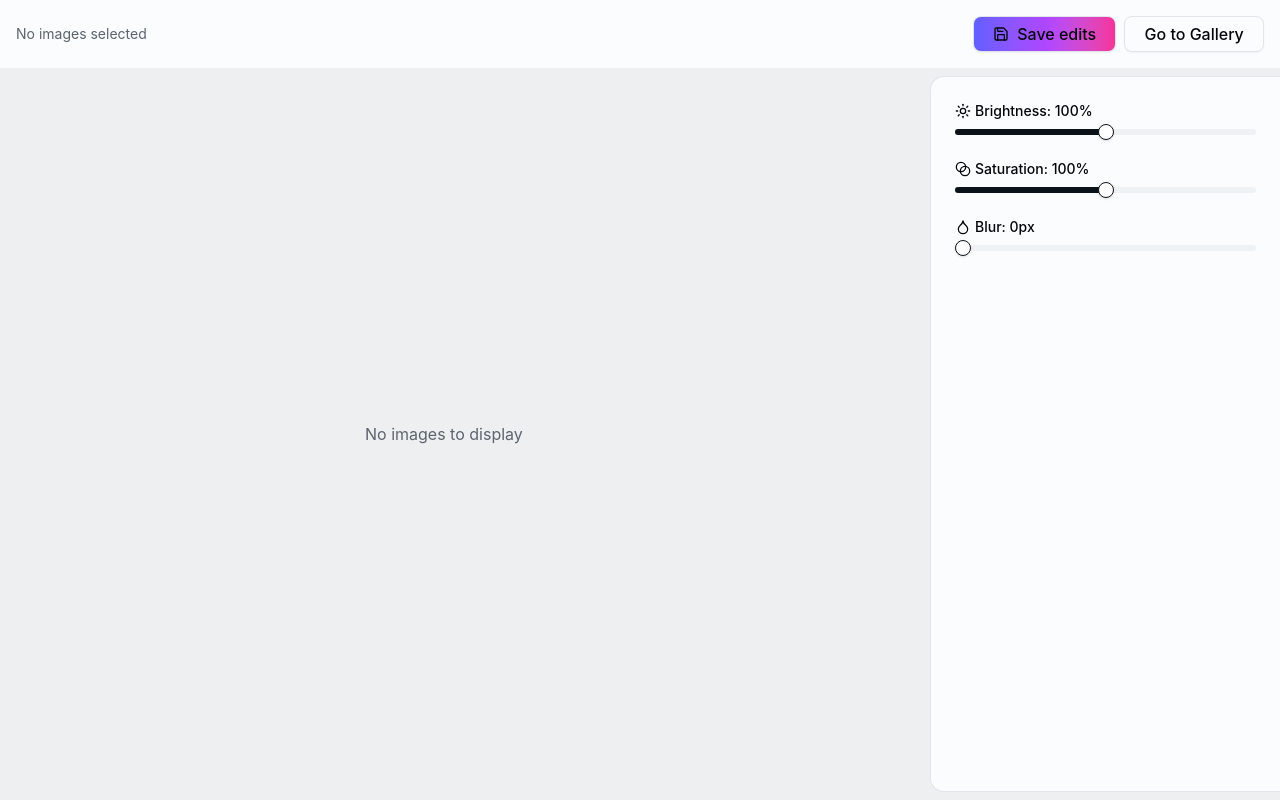
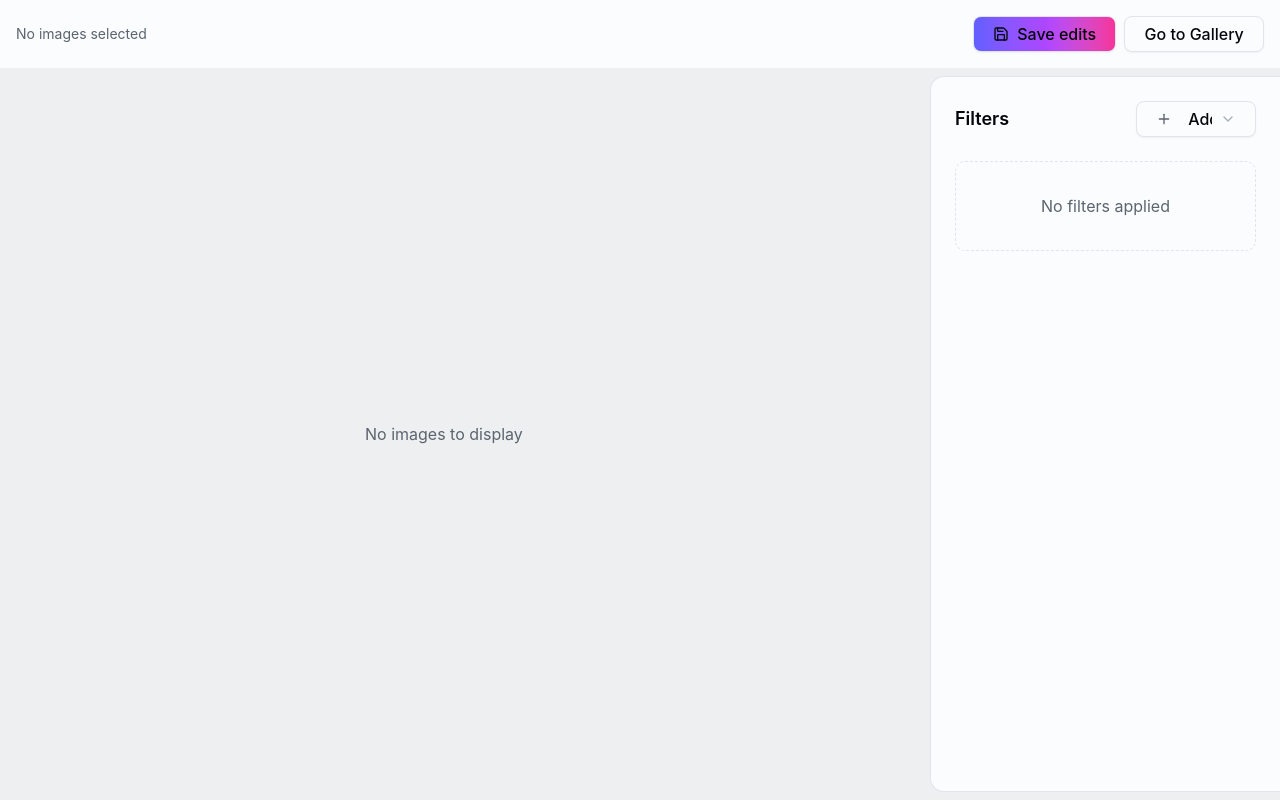
Before and after one commit to VxTi/umain-picksy, a React (Vite) app: page /edit in a window 1280 px wide. Built offline with nearby package versions, Linux system fonts and the light colour scheme.

Commit message:
feat: refactor photo configuration to support multiple filter options

```diff
--- a/src/backend/commands.ts
+++ b/src/backend/commands.ts
@@ -11,7 +11,7 @@ const EmptySchema = Schema.NullOr(Schema.Struct({}));
 
 const SavePhotoConfigArgsSchema = Schema.Struct({
 	id: Schema.String,
-	config: PhotoConfig,
+	config: Schema.String,
 });
 
 const AddPhotosFromFolderArgsSchema = EmptySchema;
--- a/src/backend/schemas.ts
+++ b/src/backend/schemas.ts
@@ -1,10 +1,47 @@
 import { Schema } from "effect";
 
-export const PhotoConfig = Schema.Struct({
-	brightness: Schema.optional(Schema.Number),
-	saturation: Schema.optional(Schema.Number),
-	blur: Schema.optional(Schema.Number),
-});
+export const FilterOption = Schema.Union(
+	Schema.Struct({
+		type: Schema.Literal("brightness"),
+		value: Schema.Number,
+	}),
+	Schema.Struct({
+		type: Schema.Literal("saturate"),
+		value: Schema.Number,
+	}),
+	Schema.Struct({
+		type: Schema.Literal("blur"),
+		value: Schema.Number,
+	}),
+	Schema.Struct({
+		type: Schema.Literal("contrast"),
+		value: Schema.Number,
+	}),
+	Schema.Struct({
+		type: Schema.Literal("sepia"),
+		value: Schema.Number,
+	}),
+	Schema.Struct({
+		type: Schema.Literal("grayscale"),
+		value: Schema.Number,
+	}),
+	Schema.Struct({
+		type: Schema.Literal("hue-rotate"),
+		value: Schema.Number,
+	}),
+	Schema.Struct({
+		type: Schema.Literal("invert"),
+		value: Schema.Number,
+	}),
+	Schema.Struct({
+		type: Schema.Literal("opacity"),
+		value: Schema.Number,
+	}),
+);
+
+export type FilterOption = Schema.Schema.Type<typeof FilterOption>;
+
+export const PhotoConfig = Schema.Array(FilterOption);
 
 export const PhotoSchema = Schema.Struct({
 	base64: Schema.String,
--- a/src/components/photo-editor-sidebar.tsx
+++ b/src/components/photo-editor-sidebar.tsx
@@ -1,70 +1,259 @@
 import { Slider } from "@/components/ui/slider";
-import { BlendIcon, DropletIcon, SunIcon } from "lucide-react";
+import {
+	BlendIcon,
+	DropletIcon,
+	SunIcon,
+	Trash2Icon,
+	GripVerticalIcon,
+	PlusIcon,
+	ContrastIcon,
+	SparklesIcon,
+	MonitorIcon,
+	RotateCwIcon,
+	LayersIcon,
+	EyeOffIcon,
+} from "lucide-react";
+import { FilterOption, PhotoConfig } from "@/backend/schemas";
+import { Button } from "@/components/ui/button";
+import {
+	Select,
+	SelectContent,
+	SelectItem,
+	SelectTrigger,
+	SelectValue,
+} from "@/components/ui/select";
+import { useState } from "react";
+import { cn } from "@/lib/utils";
 
 type Props = {
-	brightness: number; // 0..200
-	saturation: number;
-	blur: number;
-	onBrightnessChange: (value: number) => void;
-	onSaturationChange: (value: number) => void;
-	//onContrastChange: (value: number) => void;
-	onBlurChange: (value: number) => void;
-	//onSepiaChange: (value: number) => void;
-	//onGrayscaleChange: (value: number) => void;
+	config: PhotoConfig;
+	onConfigChange: (config: PhotoConfig) => void;
 };
 
-export default function PhotoEditorSidebar({
-	brightness,
-	saturation,
-	blur,
-	onBrightnessChange,
-	onSaturationChange,
-	//onContrastChange,
-	onBlurChange,
-	//onSepiaChange,
-	//onGrayscaleChange
-}: Props) {
+const FILTER_TYPES: {
+	type: FilterOption["type"];
+	label: string;
+	icon: any;
+	min: number;
+	max: number;
+	step: number;
+	unit: string;
+	defaultValue: number;
+}[] = [
+	{
+		type: "brightness",
+		label: "Brightness",
+		icon: SunIcon,
+		min: 0,
+		max: 200,
+		step: 1,
+		unit: "%",
+		defaultValue: 100,
+	},
+	{
+		type: "saturate",
+		label: "Saturation",
+		icon: BlendIcon,
+		min: 0,
+		max: 200,
+		step: 1,
+		unit: "%",
+		defaultValue: 100,
+	},
+	{
+		type: "blur",
+		label: "Blur",
+		icon: DropletIcon,
+		min: 0,
+		max: 20,
+		step: 0.1,
+		unit: "px",
+		defaultValue: 0,
+	},
+	{
+		type: "contrast",
+		label: "Contrast",
+		icon: ContrastIcon,
+		min: 0,
+		max: 200,
+		step: 1,
+		unit: "%",
+		defaultValue: 100,
+	},
+	{
+		type: "sepia",
+		label: "Sepia",
+		icon: SparklesIcon,
+		min: 0,
+		max: 100,
+		step: 1,
+		unit: "%",
+		defaultValue: 0,
+	},
+	{
+		type: "grayscale",
+		label: "Grayscale",
+		icon: MonitorIcon,
+		min: 0,
+		max: 100,
+		step: 1,
+		unit: "%",
+		defaultValue: 0,
+	},
+	{
+		type: "hue-rotate",
+		label: "Hue Rotate",
+		icon: RotateCwIcon,
+		min: 0,
+		max: 360,
+		step: 1,
+		unit: "deg",
+		defaultValue: 0,
+	},
+	{
+		type: "invert",
+		label: "Invert",
+		icon: LayersIcon,
+		min: 0,
+		max: 100,
+		step: 1,
+		unit: "%",
+		defaultValue: 0,
+	},
+	{
+		type: "opacity",
+		label: "Opacity",
+		icon: EyeOffIcon,
+		min: 0,
+		max: 100,
+		step: 1,
+		unit: "%",
+		defaultValue: 100,
+	},
+];
+
+export default function PhotoEditorSidebar({ config, onConfigChange }: Props) {
+	const [draggedIndex, setDraggedIndex] = useState<number | null>(null);
+
+	const addFilter = (type: FilterOption["type"]) => {
+		const filterType = FILTER_TYPES.find((f) => f.type === type);
+		if (!filterType) return;
+
+		onConfigChange([...config, { type, value: filterType.defaultValue }]);
+	};
+
+	const updateFilterValue = (index: number, value: number) => {
+		const newConfig = [...config];
+		newConfig[index] = { ...newConfig[index], value };
+		onConfigChange(newConfig);
+	};
+
+	const removeFilter = (index: number) => {
+		onConfigChange(config.filter((_, i) => i !== index));
+	};
+
+	const handleDragStart = (index: number) => {
+		setDraggedIndex(index);
+	};
+
+	const handleDragOver = (e: React.DragEvent, index: number) => {
+		e.preventDefault();
+		if (draggedIndex === null || draggedIndex === index) return;
+
+		const newConfig = [...config];
+		const item = newConfig.splice(draggedIndex, 1)[0];
+		newConfig.splice(index, 0, item);
+		onConfigChange(newConfig);
+		setDraggedIndex(index);
+	};
+
+	const handleDragEnd = () => {
+		setDraggedIndex(null);
+	};
+
 	return (
 		<div className="w-87.5 py-2 flex flex-col">
 			<div className="h-full w-full p-6 flex flex-col bg-background space-y-6 rounded-l-xl border-t grow border-l border-b border-border overflow-y-auto">
+				<div className="flex items-center justify-between">
+					<h3 className="text-lg font-semibold">Filters</h3>
+					<Select onValueChange={(value) => addFilter(value as any)}>
+						<SelectTrigger className="w-[120px]">
+							<PlusIcon className="mr-2 h-4 w-4" />
+							<SelectValue placeholder="Add" />
+						</SelectTrigger>
+						<SelectContent>
+							{FILTER_TYPES.map((f) => (
+								<SelectItem key={f.type} value={f.type}>
+									<div className="flex items-center gap-2">
+										<f.icon className="size-4" />
+										{f.label}
+									</div>
+								</SelectItem>
+							))}
+						</SelectContent>
+					</Select>
+				</div>
+
+				<div className="space-y-4">
+					{config.map((filter, index) => {
+						const filterType = FILTER_TYPES.find((f) => f.type === filter.type);
+						if (!filterType) return null;
+						const Icon = filterType.icon;
+
+						return (
+							<div
+								key={`${filter.type}-${index}`}
+								draggable
+								onDragStart={() => handleDragStart(index)}
+								onDragOver={(e) => handleDragOver(e, index)}
+								onDragEnd={handleDragEnd}
+								className={cn(
+									"space-y-3 p-3 rounded-lg border bg-card transition-colors",
+									draggedIndex === index && "opacity-50 border-primary",
+								)}
+							>
+								<div className="flex items-center justify-between">
+									<div className="flex items-center gap-2">
+										<GripVerticalIcon className="size-4 text-muted-foreground cursor-grab active:cursor-grabbing" />
+										<Icon className="size-4" />
+										<span className="text-sm font-medium">
+											{filterType.label}
+										</span>
+									</div>
+									<Button
+										variant="ghost"
+										size="icon-xs"
+										onClick={() => removeFilter(index)}
+									>
+										<Trash2Icon className="size-3" />
+									</Button>
+								</div>
+
 								<div className="space-y-2">
-					<div className="text-sm font-medium flex items-center gap-1">
-						<SunIcon className="size-4" />
-						Brightness: {brightness}%
+									<div className="text-xs text-muted-foreground flex justify-between">
+										<span>Value</span>
+										<span>
+											{filter.value}
+											{filterType.unit}
+										</span>
 									</div>
 									<Slider
-						value={[brightness]}
-						onValueChange={(v) => onBrightnessChange(v[0])}
-						min={0}
-						max={200}
-						step={1}
+										value={[filter.value]}
+										onValueChange={(v) => updateFilterValue(index, v[0])}
+										min={filterType.min}
+										max={filterType.max}
+										step={filterType.step}
 									/>
 								</div>
-				<div className="space-y-2">
-					<div className="text-sm font-medium flex items-center gap-1">
-						<BlendIcon className="size-4" />
-						Saturation: {saturation}%
 							</div>
-					<Slider
-						value={[saturation]}
-						onValueChange={(v) => onSaturationChange(v[0])}
-						min={0}
-						max={200}
-						step={1}
-					/>
+						);
+					})}
+
+					{config.length === 0 && (
+						<div className="text-center py-8 text-muted-foreground border border-dashed rounded-lg">
+							No filters applied
 						</div>
-				<div className="space-y-2">
-					<div className="text-sm font-medium flex items-center gap-1">
-						<DropletIcon className="size-4" />
-						Blur: {blur}px
-					</div>
-					<Slider
-						value={[blur]}
-						onValueChange={(v) => onBlurChange(v[0])}
-						min={0}
-						max={10}
-						step={1}
-					/>
+					)}
 				</div>
 			</div>
 		</div>
--- a/src/pages/photo-component.tsx
+++ b/src/pages/photo-component.tsx
@@ -15,8 +15,35 @@ export function PhotoComponent({
 	className,
 	...props
 }: ImageViewProps) {
-	const { brightness, saturation, blur } = config;
-	const filter = `brightness(${brightness ?? 100}%) saturate(${saturation ?? 50}%) blur(${blur ?? 0}px)`;
+	const filter = Array.isArray(config)
+		? config
+				.map((opt) => {
+					switch (opt.type) {
+						case "brightness":
+							return `brightness(${opt.value}%)`;
+						case "saturate":
+							return `saturate(${opt.value}%)`;
+						case "blur":
+							return `blur(${opt.value}px) `;
+						case "contrast":
+							return `contrast(${opt.value}%)`;
+						case "sepia":
+							return `sepia(${opt.value}%)`;
+						case "grayscale":
+							return `grayscale(${opt.value}%)`;
+						case "hue-rotate":
+							return `hue-rotate(${opt.value}deg)`;
+						case "invert":
+							return `invert(${opt.value}%)`;
+						case "opacity":
+							return `opacity(${opt.value}%)`;
+						default:
+							return "";
+					}
+				})
+				.join(" ")
+		: "";
+
 	return (
 		<div
 			className={twMerge(
--- a/src/pages/photo-editor.tsx
+++ b/src/pages/photo-editor.tsx
@@ -34,42 +34,14 @@ function PhotoEditor() {
 
 	const handleSave = async () => {
 		for (const photo of editingPhotos) {
-			await saveImageConfig(photo.id, {
-				brightness: photo.config?.brightness ?? 100,
-				saturation: photo.config?.saturation ?? 100,
-				blur: photo.config?.blur ?? 0,
-			});
+			await saveImageConfig(photo.id, photo.config ?? []);
 		}
 		toast.info("Images saved successfully");
 	};
 
-	const onBrightnessChange = (brightness: number) => {
+	const onConfigChange = (config: PhotoConfig) => {
 		setEditingPhotos((prev) =>
-			prev.map((photo, i) =>
-				i === activeImageIndex
-					? { ...photo, config: { ...photo.config, brightness } }
-					: photo,
-			),
-		);
-	};
-
-	const onSaturationChange = (saturation: number) => {
-		setEditingPhotos((prev) =>
-			prev.map((photo, i) =>
-				i === activeImageIndex
-					? { ...photo, config: { ...photo.config, saturation } }
-					: photo,
-			),
-		);
-	};
-
-	const onBlurChange = (blur: number) => {
-		setEditingPhotos((prev) =>
-			prev.map((photo, i) =>
-				i === activeImageIndex
-					? { ...photo, config: { ...photo.config, blur } }
-					: photo,
-			),
+			prev.map((photo, i) => (i === activeImageIndex ? { ...photo, config } : photo)),
 		);
 	};
 
@@ -166,16 +138,8 @@ function PhotoEditor() {
 				</div>
 
 				<PhotoEditorSidebar
-					brightness={
-						editingPhotos[activeImageIndex]?.config?.brightness ?? 100
-					}
-					saturation={
-						editingPhotos[activeImageIndex]?.config?.saturation ?? 100
-					}
-					blur={editingPhotos[activeImageIndex]?.config?.blur ?? 0}
-					onBrightnessChange={onBrightnessChange}
-					onSaturationChange={onSaturationChange}
-					onBlurChange={onBlurChange}
+					config={editingPhotos[activeImageIndex]?.config ?? []}
+					onConfigChange={onConfigChange}
 				/>
 			</div>
 		</main>
```
Also changed, not shown: src/backend/photo-library-context.tsx (+6 -1 lines), 1 other file (tests, documents, lock files or other folders). Lines whose indentation alone changed are shown as unchanged.
